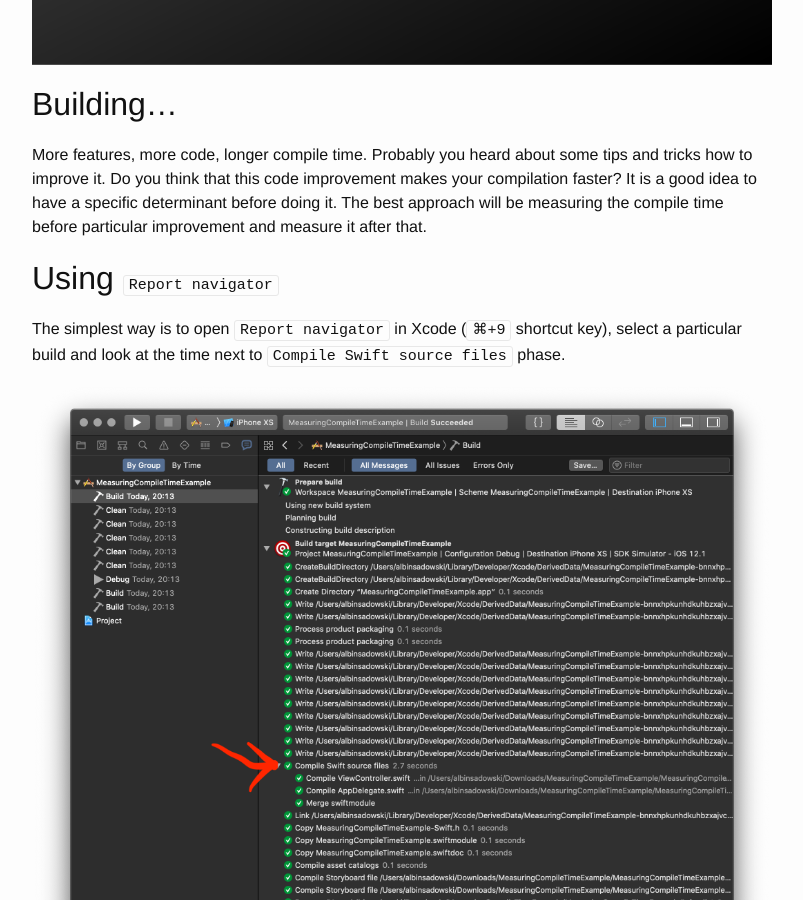
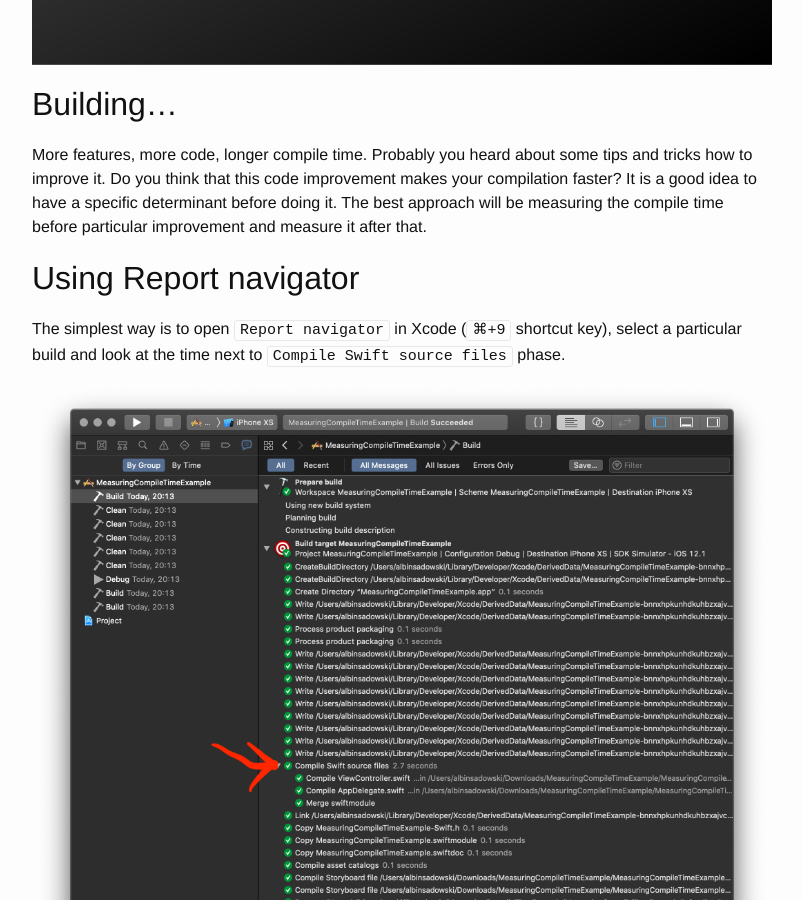
Before and after one commit to albinekcom/albinekcom.github.io, a Jekyll site: the page built from _posts/2019-03-25-measuring-compile-time.markdown, in a window 1280 px wide and 900 px high, scrolled down 508 px. Shown: the whole window, without its empty margins (238-1041 px from the left). Built offline with Jekyll 4.4.1, drawn with Linux system fonts in a browser that asks for light colours; comment, search, counter and statistics services are not loaded.

Commit message:
Improve last article

```diff
--- a/_posts/2019-03-25-measuring-compile-time.markdown
+++ b/_posts/2019-03-25-measuring-compile-time.markdown
@@ -13,7 +13,7 @@
 
 More features, more code, longer compile time. Probably you heard about some tips and tricks how to improve it. Do you think that this code improvement makes your compilation faster? It is a good idea to have a specific determinant before doing it. The best approach will be measuring the compile time before particular improvement and measure it after that.
 
-## Using `Report navigator`
+## Using Report navigator
 
 The simplest way is to open `Report navigator` in Xcode (`⌘+9` shortcut key), select a particular build and look at the time next to `Compile Swift source files` phase.
 
```
